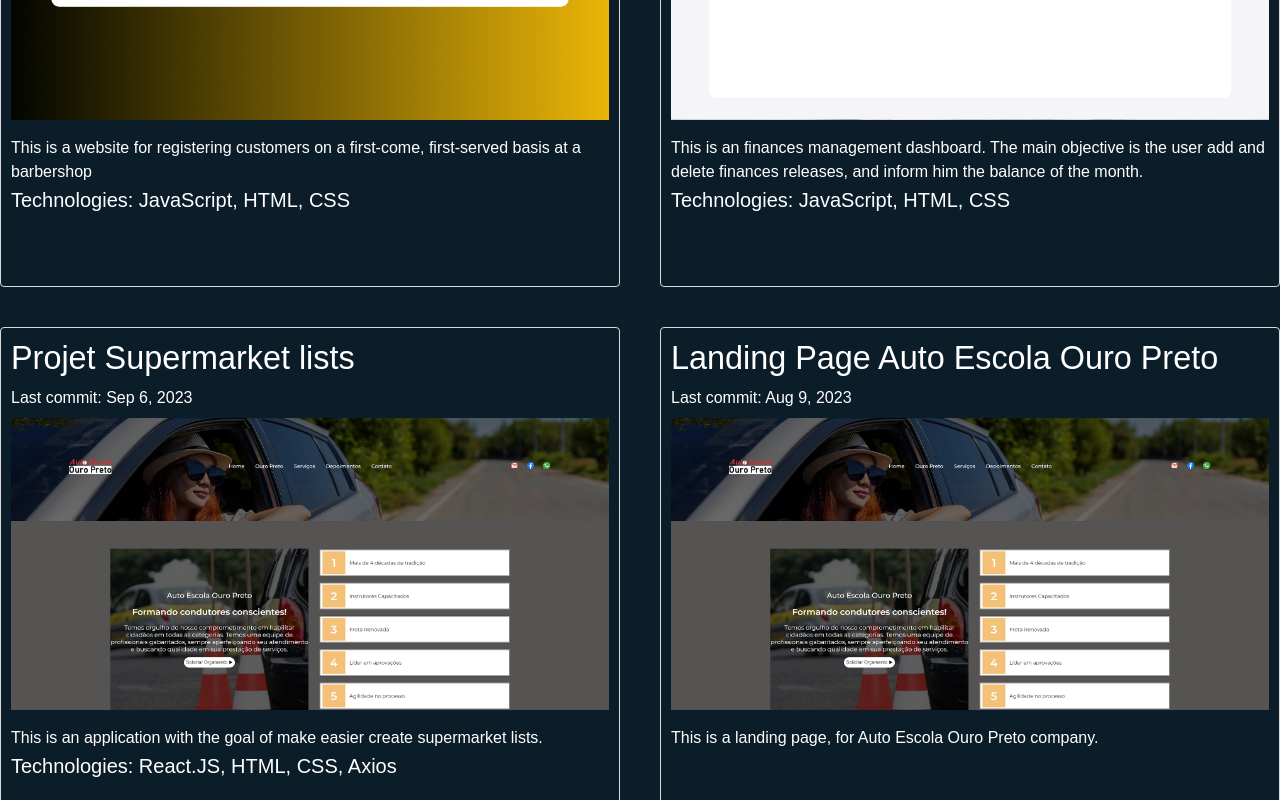
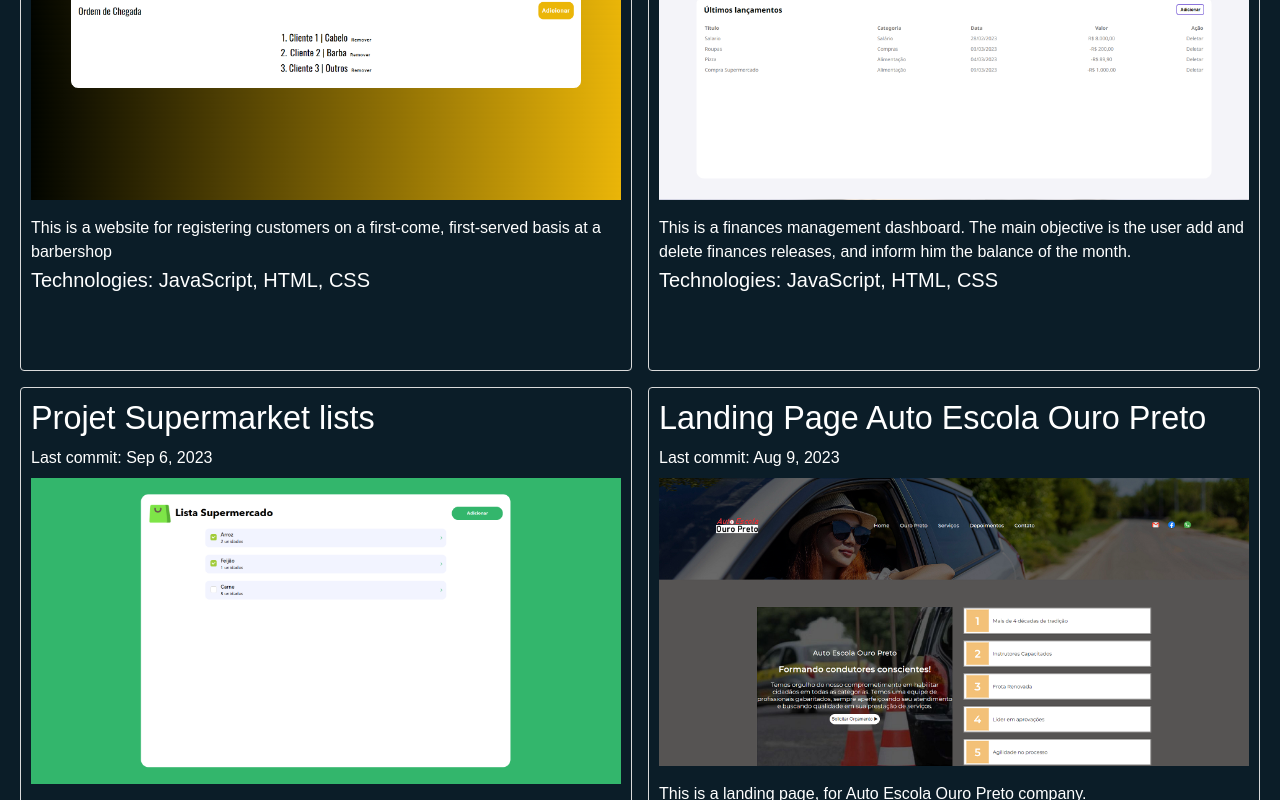
Before and after one commit to Matheuscamp/my-portfolio, a React (Vite) app: page / in a window 1280 px wide. Shown: the part 1860-2660 px from the top of the page. Built offline with nearby package versions, Linux system fonts and the light colour scheme.

Commit message:
feat: Nav Bar scroll added; project 3 update and grid update;

```diff
--- a/src/components/NavBar/NavBar.tsx
+++ b/src/components/NavBar/NavBar.tsx
@@ -1,26 +1,31 @@
-import { useState } from 'react'
-import { AppBar, MenuItem, styled, Toolbar } from '@mui/material'
-
+import { AppBar, MenuItem, styled, Toolbar } from '@mui/material';
 
 const NavBar = () => {
 
-    const StyledToolBar = styled(Toolbar)(({ theme }) => ({
-        display: "flex",
-        justifyContent: "space-evenly",
+  const StyledToolBar = styled(Toolbar)(({ theme }) => ({
+    display: "flex",
+    justifyContent: "space-evenly",
+  }));
 
-    }));
+  // Função para realizar a rolagem suave
+  const handleScroll = (sectionId : string) => {
+    const section = document.getElementById(sectionId);
+    if (section) {
+      section.scrollIntoView({ behavior: "smooth" });
+    }
+  };
+
   return (
     <>
       <AppBar position="absolute">
         <StyledToolBar>
-            <MenuItem>About</MenuItem>
-            <MenuItem>Skills</MenuItem>
-            <MenuItem>Projects</MenuItem>
+          <MenuItem onClick={() => handleScroll('about')}>About</MenuItem>
+          <MenuItem onClick={() => handleScroll('skills')}>Skills</MenuItem>
+          <MenuItem onClick={() => handleScroll('projects')}>Projects</MenuItem>
         </StyledToolBar>
-
       </AppBar>
     </>
-  )
+  );
 }
 
-export default NavBar
+export default NavBar;
--- a/src/pages/Home/sections/About/About.tsx
+++ b/src/pages/Home/sections/About/About.tsx
@@ -59,7 +59,7 @@
 const About = () => {
   return (
     <>
-      <StyledAbout>
+      <StyledAbout id="about">
         <Container maxWidth="lg">
           <Typography color="secondary" variant='h2' textAlign="center">About me</Typography>
           <Grid container spacing={2} marginTop={3}>
@@ -87,7 +87,7 @@
           </Typography>
         </Container>
       </StyledAbout>
-      <StyledSkills>
+      <StyledSkills id="skills">
         <Container maxWidth="lg">
           <Typography color="secondary" variant='h2' textAlign="center">Skills</Typography>
           <Grid container spacing={2} marginTop={2}>
--- a/src/pages/Home/sections/projects/projects.tsx
+++ b/src/pages/Home/sections/projects/projects.tsx
@@ -1,30 +1,21 @@
 import { Grid, styled, Typography } from '@mui/material';
-import { useState } from 'react'
 import theme from '../../../../theme';
-import Project_1 from "/home/matheus/Projetos/my-portfolio/src/assets/images/Project_1.png"
-import Project_2 from "/home/matheus/Projetos/my-portfolio/src/assets/images/Project_2.png"
-import Project_4 from "/home/matheus/Projetos/my-portfolio/src/assets/images/Project_4.png"
-
-
-
-
+import Project_1 from "/home/matheus/Projetos/my-portfolio/src/assets/images/Project_1.png";
+import Project_2 from "/home/matheus/Projetos/my-portfolio/src/assets/images/Project_2.png";
+import Project_4 from "/home/matheus/Projetos/my-portfolio/src/assets/images/Project_4.png";
+import Project_3 from "/home/matheus/Projetos/my-portfolio/src/assets/images/Project_3.png";
 
 const Projects = () => {
 
-
   const StyledProjects = styled("div")(() => ({
     position: 'relative',
-        height: '140vh',
+    minHeight: '100vh',
     display: 'flex',
     flexDirection: "column",
-        alignItems: 'top',
+    alignItems: 'center',
     justifyContent: "center",
     backgroundColor: "#0b1d28",
-        [theme.breakpoints.up('xs')]: { // <= mobile
-        },
-        [theme.breakpoints.up('md')]: { // >= mobile
-        },
-
+    padding: '20px',
   }));
 
   const StyledCard = styled("div")(() => ({
@@ -36,7 +27,11 @@
     flexDirection: "column",
     alignItems: "flex-start",
     justifyContent: "flex-start",
-        padding: "10px"
+    padding: "10px",
+    [theme.breakpoints.down('sm')]: { // Mobile
+      width: "100%", // Card ocupa 100% da largura da tela no mobile
+      height: "auto", // Ajusta a altura do card automaticamente
+    },
   }));
 
   const ImageProject = styled("img")(() => ({
@@ -44,50 +39,51 @@
     height: "auto",
     display: "flex",
     justifyContent: "center",
-      [theme.breakpoints.up('xs')]: { // <= mobile
-      },
-      [theme.breakpoints.up('md')]: { // >= mobile
-      },
   }));
 
   return (
     <>
-      <StyledProjects>
-        <Typography color="white" variant='h2' textAlign="center" pb={2}  >Projects</Typography>
-        <Grid container spacing={5}>
-            <Grid display="flex" justifyContent="center" item xs={6}>
+      <StyledProjects id="projects">
+        <Typography color="white" variant='h2' textAlign="center" pb={2}>Projects</Typography>
+        <Grid
+          container
+          spacing={2}
+          justifyContent="center" // Alinha os cards no centro na versão desktop
+        >
+          <Grid item xs={12} md={6} display="flex" justifyContent="center">
             <StyledCard>
-                  <Typography color="white" fontFamily="sans-serif" variant='h4' pb={1}  >Projet Order of Arrival</Typography>
+              <Typography color="white" fontFamily="sans-serif" variant='h4' pb={1}>Projet Order of Arrival</Typography>
               <Typography color="white" fontFamily="sans-serif" pb={1}>Last commit: Mar 23, 2023</Typography>
-                  <ImageProject  src={Project_1}></ImageProject>
+              <ImageProject src={Project_1} />
               <Typography color="white" fontFamily="sans-serif" pt={2}>This is a website for registering customers on a first-come, first-served basis at a barbershop</Typography>
-                  <Typography color="white" fontFamily="sans-serif" variant='h6' pb={1}  >Technologies: JavaScript, HTML, CSS</Typography>
+              <Typography color="white" fontFamily="sans-serif" variant='h6' pb={1}>Technologies: JavaScript, HTML, CSS</Typography>
             </StyledCard>
           </Grid>
-            <Grid display="flex" justifyContent="center" item xs={6}>
+          <Grid item xs={12} md={6} display="flex" justifyContent="center">
             <StyledCard>
-            <Typography color="white" fontFamily="sans-serif" variant='h4' pb={1}  >Projet Wallet App</Typography>
+              <Typography color="white" fontFamily="sans-serif" variant='h4' pb={1}>Projet Wallet App</Typography>
               <Typography color="white" fontFamily="sans-serif" pb={1}>Last commit: Mar 10, 2023</Typography>
-                  <ImageProject  src={Project_2}></ImageProject>
-                  <Typography color="white" fontFamily="sans-serif" pt={2}>This is an finances management dashboard. The main objective is the user add and delete finances releases, and inform him the balance of the month.</Typography>
-                  <Typography color="white" fontFamily="sans-serif" variant='h6' pb={1}  >Technologies: JavaScript, HTML, CSS</Typography>
+              <ImageProject src={Project_2} />
+              <Typography color="white" fontFamily="sans-serif" pt={2}>This is a finances management dashboard. The main objective is the user add and delete finances releases, and inform him the balance of the month.</Typography>
+              <Typography color="white" fontFamily="sans-serif" variant='h6' pb={1}>Technologies: JavaScript, HTML, CSS</Typography>
             </StyledCard>
           </Grid>
-            <Grid display="flex" justifyContent="center" item xs={6}>
+          <Grid item xs={12} md={6} display="flex" justifyContent="center">
             <StyledCard>
-            <Typography color="white" fontFamily="sans-serif" variant='h4' pb={1}  >Projet Supermarket lists</Typography>
+              <Typography color="white" fontFamily="sans-serif" variant='h4' pb={1}>Projet Supermarket lists</Typography>
               <Typography color="white" fontFamily="sans-serif" pb={1}>Last commit: Sep 6, 2023</Typography>
-                  <ImageProject  src={Project_4}></ImageProject>
-                  <Typography color="white" fontFamily="sans-serif" pt={2}>This is an application with the goal of make easier create supermarket lists.</Typography>
-                  <Typography color="white" fontFamily="sans-serif" variant='h6' pb={1}  >Technologies: React.JS, HTML, CSS, Axios</Typography>
+              <ImageProject src={Project_3} />
+              <Typography color="white" fontFamily="sans-serif" pt={2}>This is an application with the goal of making easier to create supermarket lists.</Typography>
+              <Typography color="white" fontFamily="sans-serif" variant='h6' pb={1}>Technologies: React.JS, HTML, CSS, Axios</Typography>
             </StyledCard>
           </Grid>
-            <Grid display="flex" justifyContent="center" item xs={6}>
+          <Grid item xs={12} md={6} display="flex" justifyContent="center">
             <StyledCard>
-            <Typography color="white" fontFamily="sans-serif" variant='h4' pb={1}  >Landing Page Auto Escola Ouro Preto</Typography>
+              <Typography color="white" fontFamily="sans-serif" variant='h4' pb={1}>Landing Page Auto Escola Ouro Preto</Typography>
               <Typography color="white" fontFamily="sans-serif" pb={1}>Last commit: Aug 9, 2023</Typography>
-                  <ImageProject  src={Project_4}></ImageProject>
+              <ImageProject src={Project_4} />
               <Typography color="white" fontFamily="sans-serif" pt={2}>This is a landing page, for Auto Escola Ouro Preto company.</Typography>
+              <Typography color="white" fontFamily="sans-serif" variant='h6' pb={1}>Technologies: HTML, CSS</Typography>
             </StyledCard>
           </Grid>
         </Grid>
@@ -96,4 +92,4 @@
   )
 }
 
-export default Projects
+export default Projects;
```
Also changed, not shown: src/assets/images/Project_3.png (added). Lines whose indentation alone changed are shown as unchanged.
